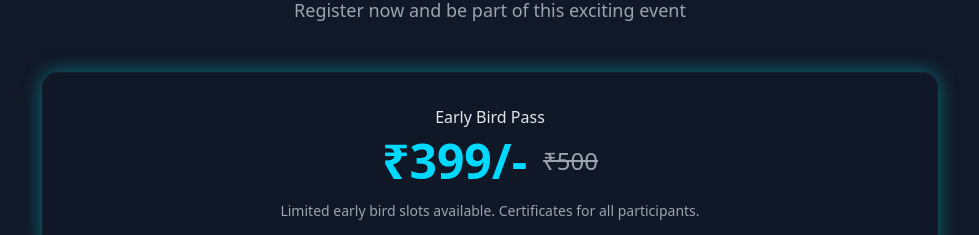
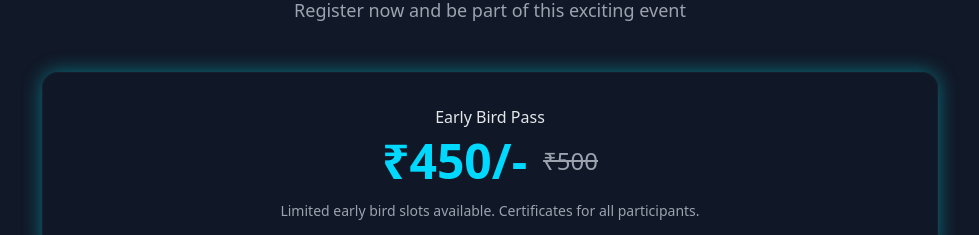
Before and after one commit to katkurisanjay/datafusion25, a React (Vite) app: page / in a window 1280 px wide. Shown: the part 5720-5955 px from the top of the page, without its empty margins (150-1129 px from the left). Built offline with nearby package versions, Linux system fonts and the light colour scheme.

Commit message:
Update Register.tsx

```diff
--- a/src/components/Register.tsx
+++ b/src/components/Register.tsx
@@ -152,7 +152,7 @@ const Register = () => {
         <div className="glass-effect rounded-2xl p-8 mb-8 text-center glow-accent">
           <p className="text-text-secondary mb-2">Early Bird Pass</p>
           <div className="flex items-center justify-center gap-4 mb-4">
-            <span className="text-5xl font-bold text-primary">₹399/-</span>
+            <span className="text-5xl font-bold text-primary">₹450/-</span>
             <span className="text-2xl text-text-muted line-through">₹500</span>
           </div>
           <p className="text-sm text-text-muted">
```
